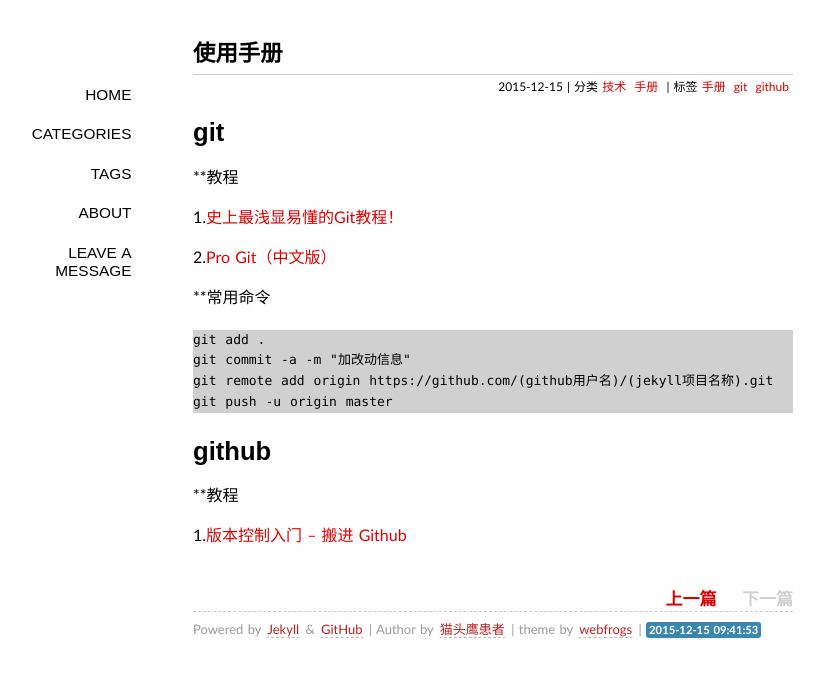
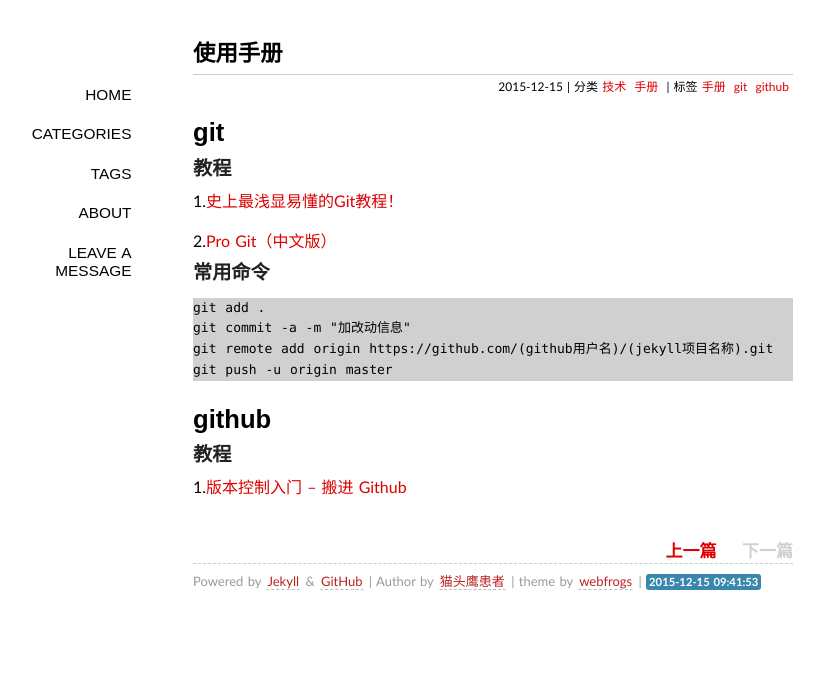
Before and after one commit to NightKs/NightKs.github.io, a Jekyll site: the page built from _posts/2015-12-15-shi-yong-shou-ce.md, in a window 1280 px wide. Shown: the top 677 px of the page, without its empty margins (147-971 px from the left). Built offline with Jekyll 4.4.1, drawn with Linux system fonts in a browser that asks for light colours; some web fonts are replaced; Markdown is read by kramdown in place of the engine named in the settings; comment, search, counter and statistics services are not loaded.

Commit message:
部署blog

```diff
--- a/_posts/2015-12-15-shi-yong-shou-ce.md
+++ b/_posts/2015-12-15-shi-yong-shou-ce.md
@@ -7,14 +7,14 @@
 ---
 #git
 
-**教程
+###教程
 
 1.[史上最浅显易懂的Git教程！](http://www.liaoxuefeng.com/wiki/
 0013739516305929606dd18361248578c67b8067c8c017b000)
 
 2.[Pro Git（中文版）](http://git.oschina.net/progit/)
 
-**常用命令
+###常用命令
 
 
 	git add .
@@ -24,6 +24,6 @@
 
 #github
 
-**教程
+###教程
 
 1.[版本控制入门 – 搬进 Github](http://www.imooc.com/learn/390)
```
